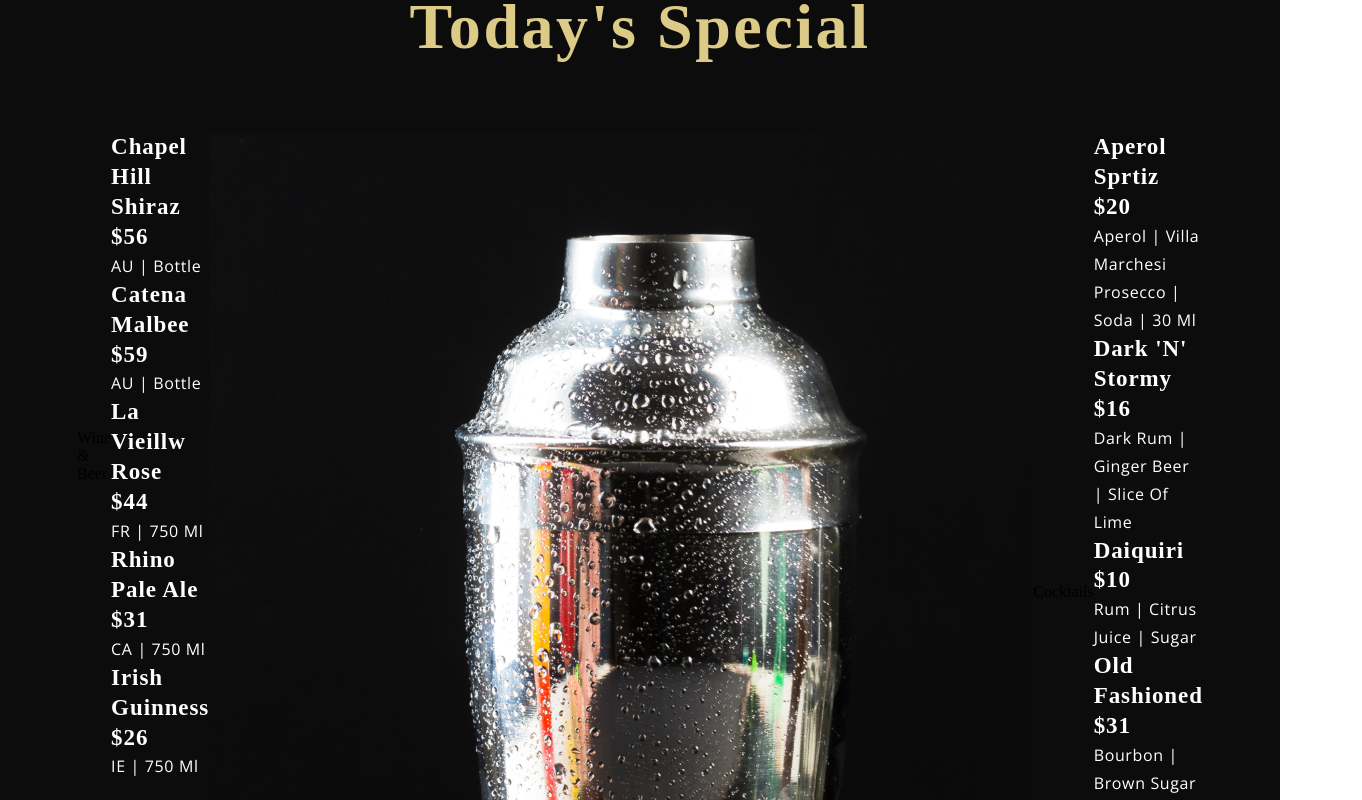
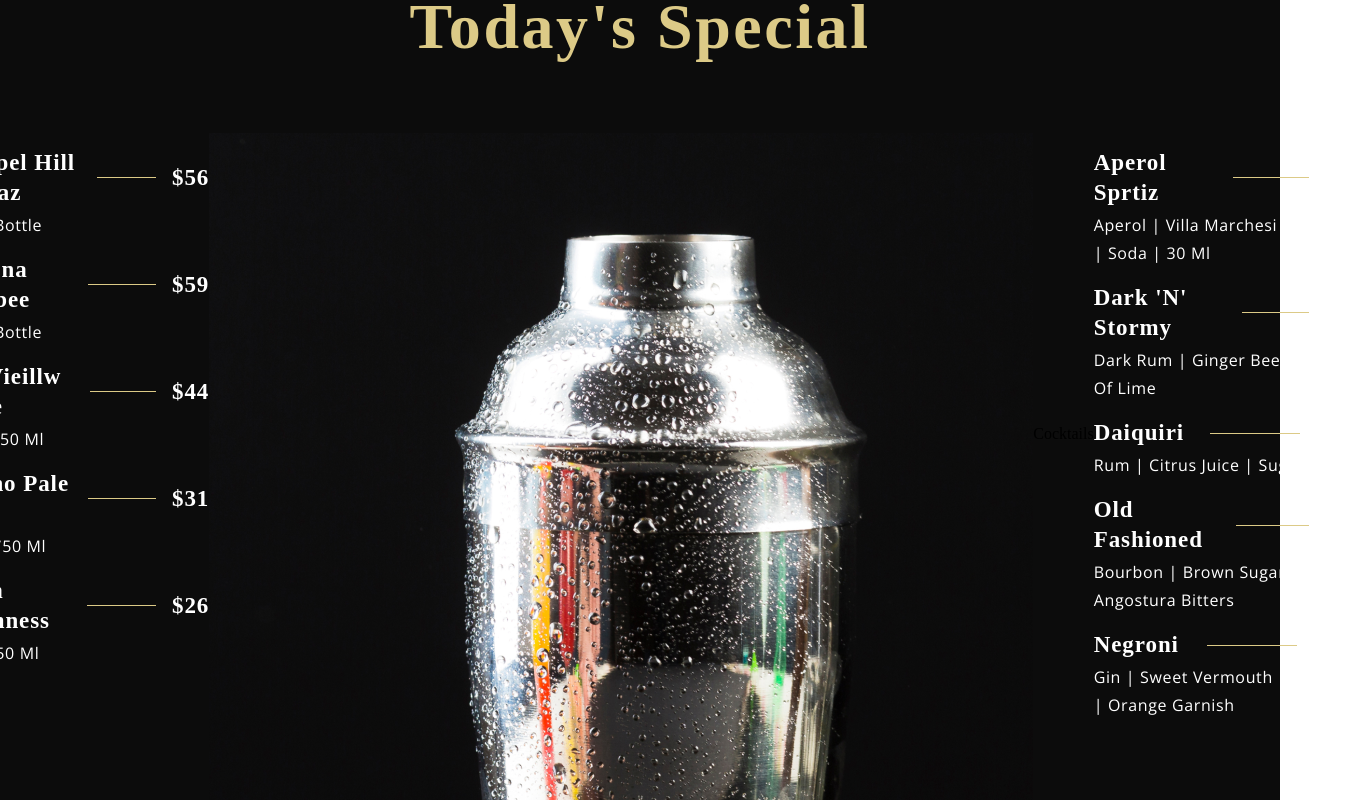
Before and after one commit to misikir21/NewTest-Restaurant, a React (Create React App) app: page / in a window 1280 px wide. Shown: the part 2120-2920 px from the top of the page, 1362 px wide, since content can reach past the window. Built offline with nearby package versions, Linux system fonts and the light colour scheme; a web font is replaced by a local one.

Commit message:
add css for special meu

```diff
--- a/src/components/Menuitem/MenuItem.css
+++ b/src/components/Menuitem/MenuItem.css
@@ -0,0 +1,28 @@
+.app__menuitem {
+	width: 100%;
+	margin: 1rem 0;
+	display: flex;
+	flex-direction: column;
+}
+
+.app__menuitem-head {
+	display: flex;
+	justify-content: space-between;
+	align-items: center;
+}
+
+.app__menuitem-sub {
+	width: 100%;
+	margin-top: 0.2rem;
+}
+
+.app__menuitem-name {
+	flex: 1;
+}
+
+.app__menuitem-dash {
+	width: 90px;
+	height: 1px;
+	background: var(--color-golden);
+	margin: 0 1rem;
+}
```
